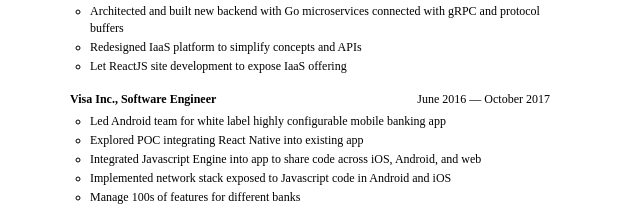
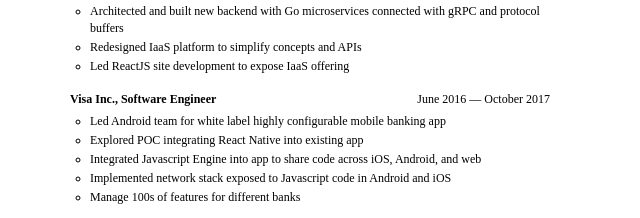
Before and after one commit to kasuboski/kasuboski.github.io, a plain HTML site: page resume.html in a window 1280 px wide. Shown: the part 334-552 px from the top of the page, 378-1018 px from the left. Drawn offline with Linux system fonts and the light colour scheme.

Commit message:
Automated deployment: Fri Jan 17 02:02:41 UTC 2020 kasuboski/personal-site@9fdc8c782d8d77e85af7a0b51d046c99463e503f

```diff
--- a/resume.html
+++ b/resume.html
@@ -234,7 +234,7 @@ a {
 	      <ul class='highlights'>
 	        <li>Architected and built new backend with Go microservices connected with gRPC and protocol buffers</li>
 	        <li>Redesigned IaaS platform to simplify concepts and APIs</li>
-	        <li>Let ReactJS site development to expose IaaS offering</li>
+	        <li>Led ReactJS site development to expose IaaS offering</li>
 	      </ul>
 	      <div class='separator'></div>
 			</div>
```
